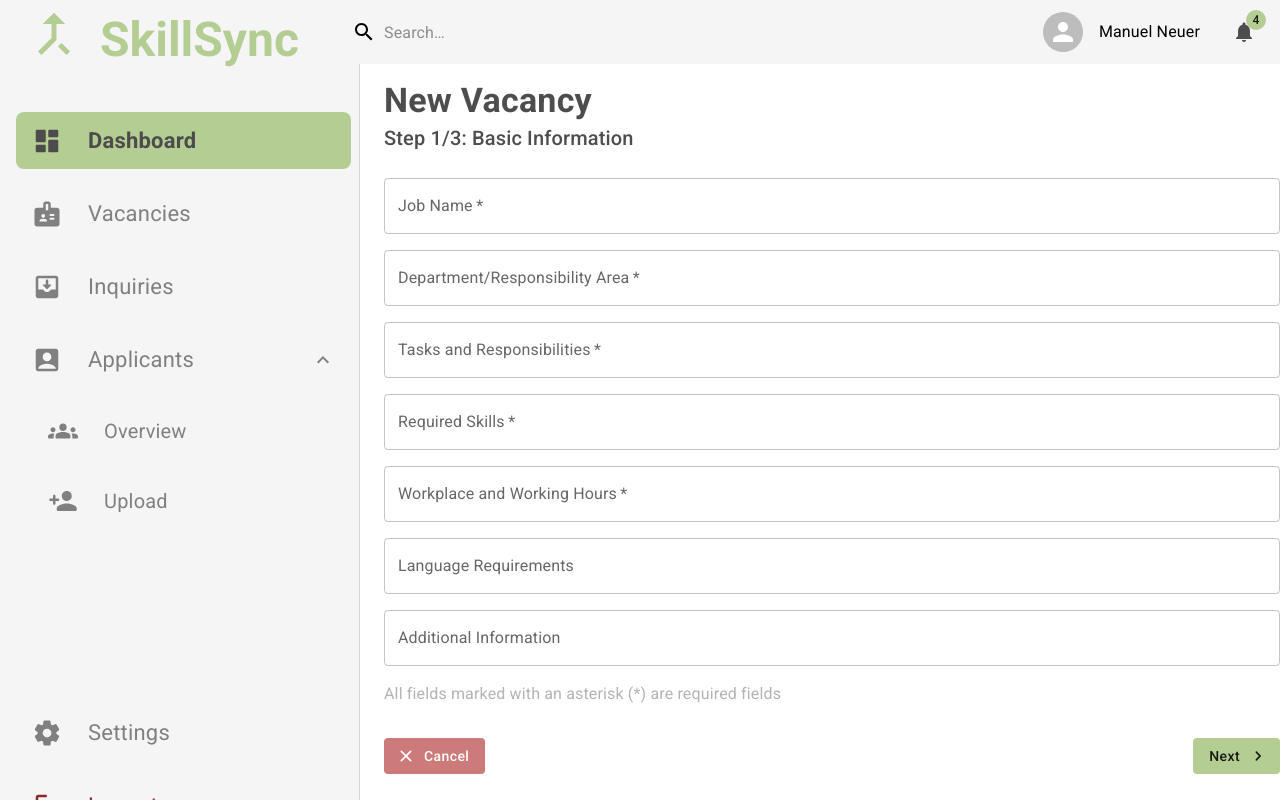
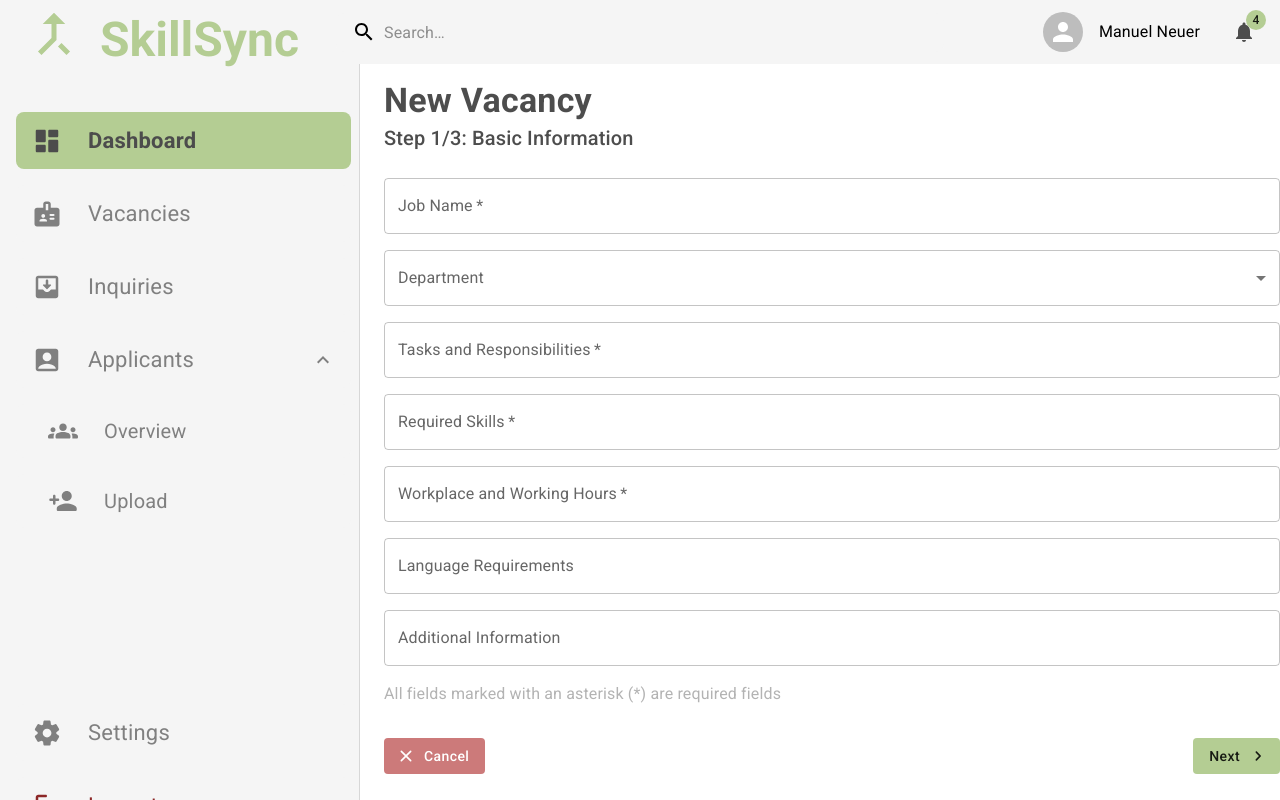
Before and after one commit to HdM-LLM/frontend, a React (Create React App) app: page /vacancy/creation in a window 1280 px wide. Built offline with nearby package versions, Linux system fonts and the light colour scheme.

Commit message:
Adjustment in Vacancy Generation Process & Page Renaming
Changed VacancyCreation to VacancyCreationPage to match the other pages.

VacancyGeneration changes:

Disabled the 'next' button if no category is selected.
Created a dropdown for choosing the department.

```diff
--- a/src/App.tsx
+++ b/src/App.tsx
@@ -6,7 +6,7 @@ import UploadPage from './pages/UploadPage';
 import InquiriesPage from './pages/InquiriesPage';
 import VacancyPage from './pages/VacancyPage';
 import SettingsPage from './pages/SettingsPage';
-import VacancyCreationPage from './pages/VacancyCreation';
+import VacancyCreationPage from './pages/VacancyCreationPage';
 import { BrowserRouter, Route, Routes } from 'react-router-dom';
 import Box from '@mui/material/Box';
 import AppBar from './components/AppBar';
--- a/src/components/VacancyGeneration.tsx
+++ b/src/components/VacancyGeneration.tsx
@@ -96,10 +96,6 @@ const VacancyGeneration: React.FC<VacancyGenerationProps> = ({
       </Button>
 
       <Box sx={{ mt: 2 }}>
-        {/* Remove this Typography block */}
-        {/* <Typography variant="h4">Generated Vacancy</Typography> */}
-        {/* <Typography>{generatedVacancy}</Typography> */}
-
         <TextField
           label="Output"
           variant="outlined"
--- a/src/components/VacancyJobInformation.tsx
+++ b/src/components/VacancyJobInformation.tsx
@@ -1,5 +1,6 @@
 import React from 'react';
-import { Box, Stack, Typography, TextField } from '@mui/material';
+import { Box, Stack, Typography, TextField, Select, MenuItem, FormControl, InputLabel} from '@mui/material';
+import { SelectChangeEvent } from '@mui/material';
 
 export type VacancyJobInformationProps = {
   onNext: () => void;
@@ -35,6 +36,13 @@ const VacancyJobInformation: React.FC<VacancyJobInformationProps> = ({ formData,
     }));
   };
 
+  const handleDepartmentChange = (event: SelectChangeEvent<string>) => {
+    setFormData((prevData) => ({
+      ...prevData,
+      department: event.target.value as string,
+    }));
+  };
+
   return (
     <Box>
       {/* Basic information form */}
@@ -47,15 +55,24 @@ const VacancyJobInformation: React.FC<VacancyJobInformationProps> = ({ formData,
           fullWidth
           required
         />
-        {/* TODO: This should be a dropdown and the available departments should be fetched from backend (Departments should be switched to ENUM in backend and db)*/}
-        <TextField
-          label="Department/Responsibility Area"
-          name="department"
-          value={formData.department}
-          onChange={handleChange}
-          fullWidth
-          required
-        />
+         <FormControl fullWidth>
+          <InputLabel id="department-label">Department</InputLabel>
+          <Select
+            labelId="department-label"
+            id="department"
+            name="department"
+            label="Department"
+            value={formData.department}
+            onChange={handleDepartmentChange}
+          >
+
+            {/* TODO:  Replace with actual department options fetched from backend (Departments should be switched to ENUM in backend and db)*/}
+            <MenuItem value="department1">Department 1</MenuItem>
+            <MenuItem value="department2">Department 2</MenuItem>
+          </Select>
+        </FormControl>
+
+
         <TextField
           label="Tasks and Responsibilities"
           name="tasksAndResponsibilities"
--- a/src/pages/VacancyCreation.tsx
+++ b/src/pages/VacancyCreationPage.tsx
@@ -32,6 +32,14 @@ export default function VacancyCreationPage() {
 
   const handleCategorySelectionChange = (selectedCategories: Category[]) => {
     setCategories(selectedCategories);
+  };
+
+  // New state variable for disabling the "Next" button on page 2
+  const [nextButtonDisabled, setNextButtonDisabled] = useState(true);
+
+  // Callback function to update the total weight and enable/disable "Next" button for page 2
+  const handleTotalWeightChange = (totalWeight: number) => {
+    setNextButtonDisabled(totalWeight !== 100);
   };
 
   const handleSaveVacancy = () => {
@@ -135,11 +143,16 @@ export default function VacancyCreationPage() {
           />
         )}
         {page === 2 && (
-          <VacancyCategorySelectionPage
-            onNext={handleNext}
-            onSelectedCategoriesChange={(categories) => handleCategorySelectionChange(categories)}
-            categories={categories}
-          />
+           <VacancyCategorySelectionPage
+           onNext={handleNext}
+           onSelectedCategoriesChange={(categories) => {
+             handleCategorySelectionChange(categories);
+             handleTotalWeightChange(
+               categories.reduce((total, category) => total + (category.weight || 0), 0)
+             );
+           }}
+           categories={categories}
+         />
         )}
         {page === 3 && (
           <VacancyGeneration
@@ -181,7 +194,7 @@ export default function VacancyCreationPage() {
               Back
             </Button>
           )}
-          {page < 3 && (
+          {page === 1 && (
             <Button
               variant="contained"
               color="secondary"
@@ -189,6 +202,20 @@ export default function VacancyCreationPage() {
               onClick={handleNext}
               endIcon={<NavigateNextRoundedIcon />}
               sx={{ textTransform: 'none' }}
+
+            >
+              Next
+            </Button>
+          )}
+          {page === 2 && (
+            <Button
+              variant="contained"
+              color="secondary"
+              disableElevation
+              onClick={handleNext}
+              endIcon={<NavigateNextRoundedIcon />}
+              sx={{ textTransform: 'none' }}
+              disabled={nextButtonDisabled}
             >
               Next
             </Button>
```
